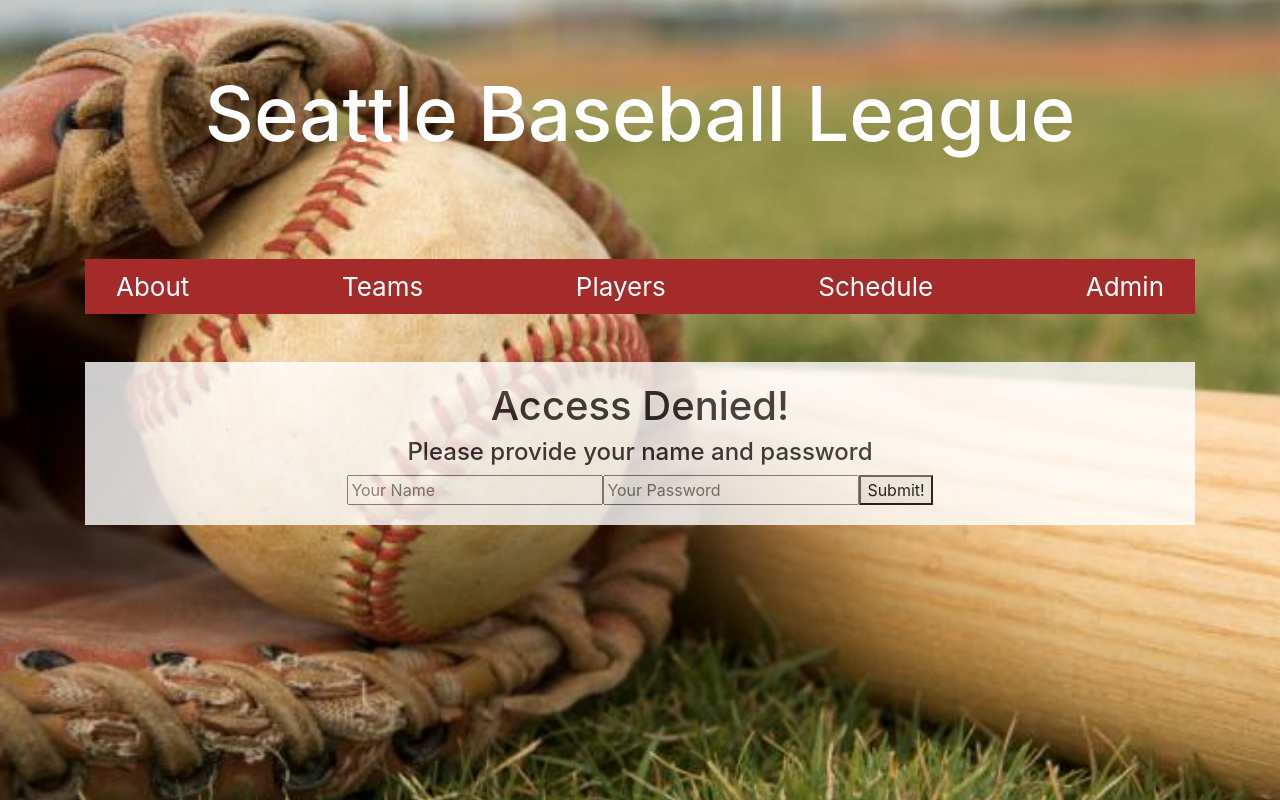
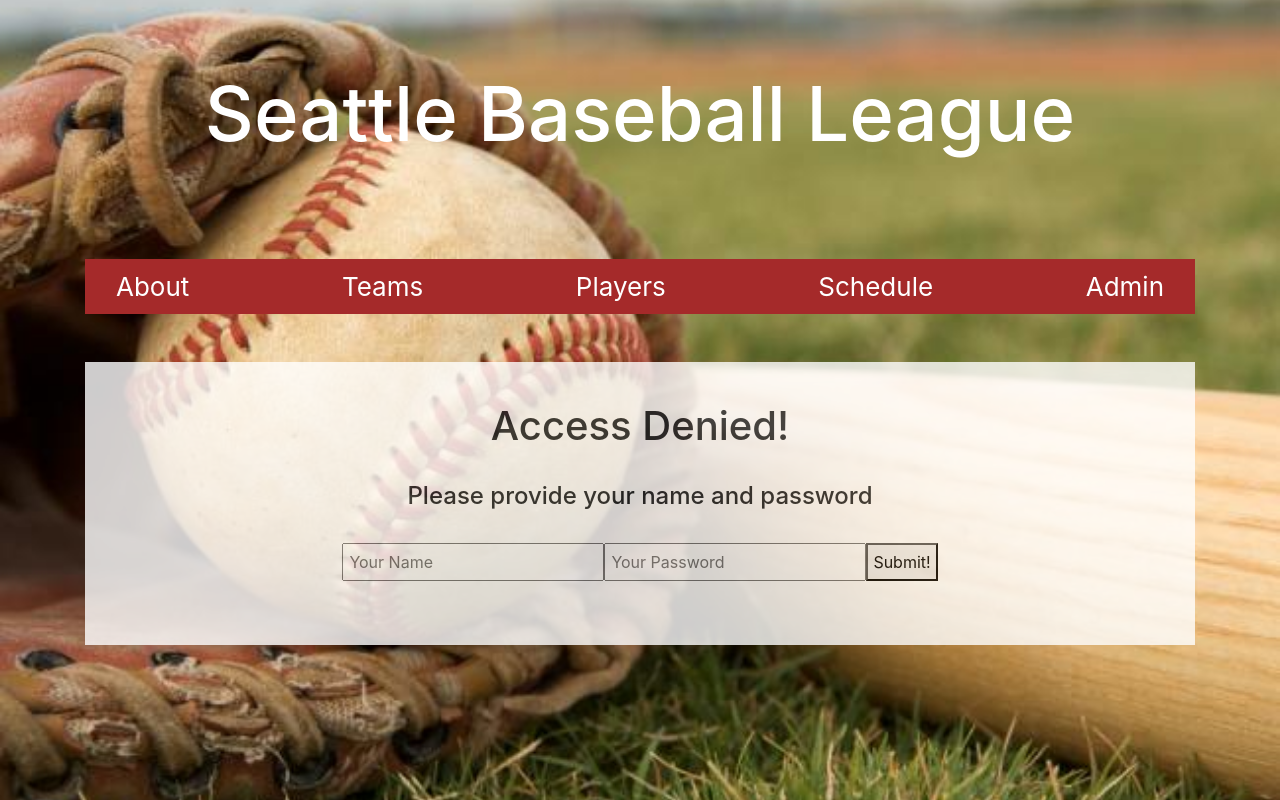
Before and after one commit to yetka/react-baseball-league, a React app: page /#/admin/add-player in a window 1280 px wide. Built offline with nearby package versions, Linux system fonts and the light colour scheme.

Commit message:
add styling to AdminAccessDenied component

```diff
--- a/src/components/AdminAccessDenied.jsx
+++ b/src/components/AdminAccessDenied.jsx
@@ -16,22 +16,25 @@ function AdminAccessDenied(props) {
   }
 
   return (
-    <div>
+    <div style={{margin: '20px'}}>
       <h1>Access Denied!</h1>
+      <br></br>
       <h4>Please provide your name and password</h4>
+      <br></br>
       <form onSubmit={handleAuthenticationFormSubmission}>
-        <input
+        <input style={{padding: '5px'}}
           type='text'
           id='name'
           placeholder='Your Name'
           ref={(input) => {_name = input;}}/>
-        <input
+        <input style={{padding: '5px'}}
           type='text'
           id='password'
           placeholder='Your Password'
           ref={(input) => {_password = input;}}/>
-        <button type='submit'>Submit!</button>
+        <button style={{padding: '5px'}} type='submit'>Submit!</button>
       </form>
+      <br></br>
     </div>
   );
 }
```
